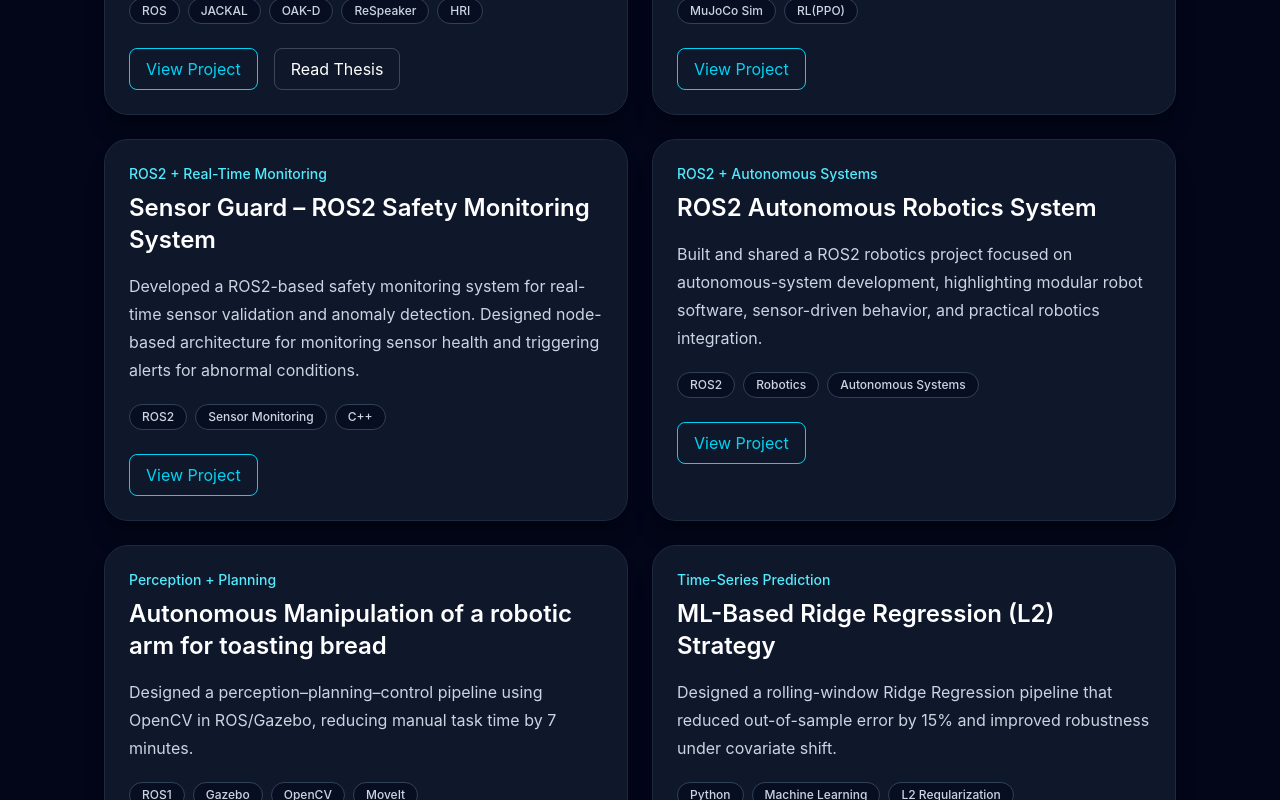
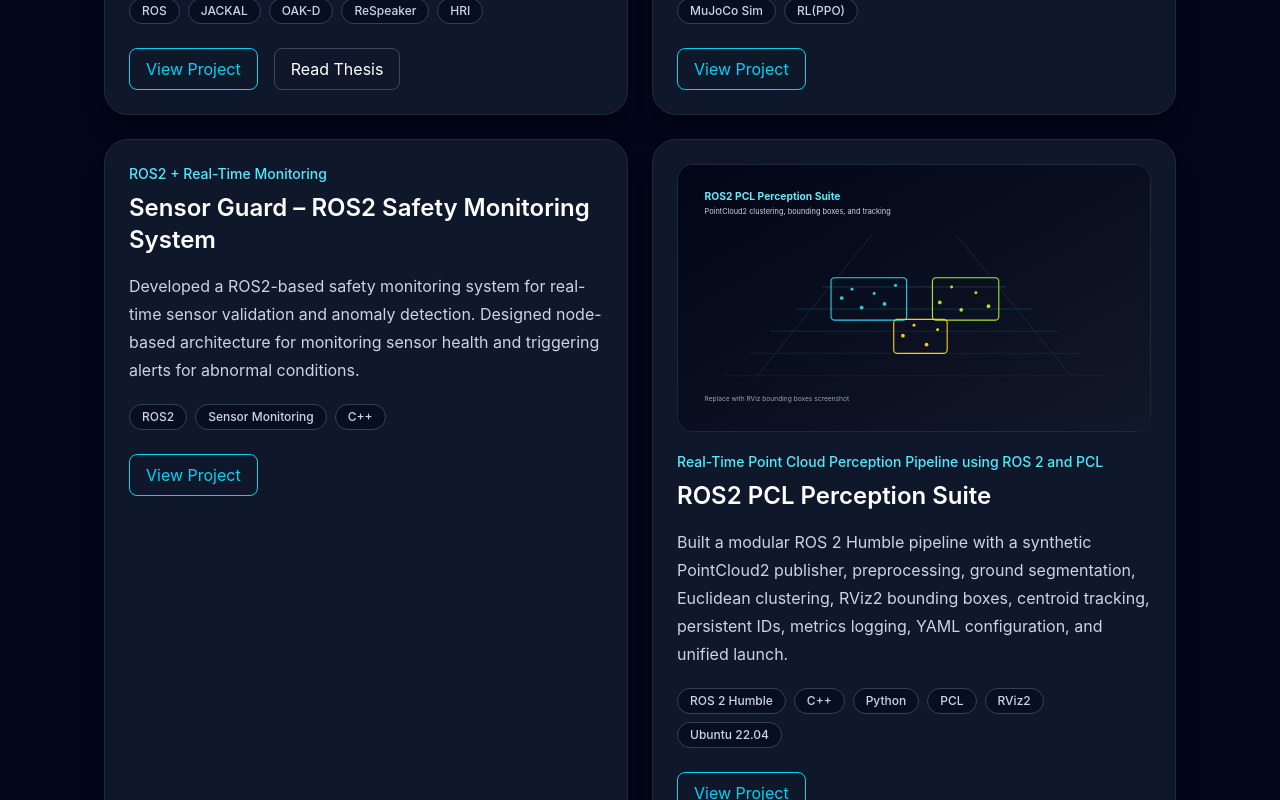
Before and after one commit to ninad164/my-portfolio, a React (Vite) app: page / in a window 1280 px wide. Shown: the part 1440-2240 px from the top of the page. Built offline with nearby package versions, Linux system fonts and the light colour scheme.

Commit message:
Add ROS2 PCL perception project to portfolio

```diff
--- a/src/App.jsx
+++ b/src/App.jsx
@@ -26,12 +26,14 @@ export default function RoboticsPortfolio() {
       link: "https://github.com/ninad164/sensor-guard-ros2",
     },
     {
-      title: "ROS2 Autonomous Robotics System",
-      subtitle: "ROS2 + Autonomous Systems",
+      title: "ROS2 PCL Perception Suite",
+      subtitle: "Real-Time Point Cloud Perception Pipeline using ROS 2 and PCL",
       description:
-        "Built and shared a ROS2 robotics project focused on autonomous-system development, highlighting modular robot software, sensor-driven behavior, and practical robotics integration.",
-      tech: ["ROS2", "Robotics", "Autonomous Systems"],
-      link: "https://www.linkedin.com/posts/ninadalurkar_ros2-robotics-autonomoussystems-share-7463675145509933057-P4f8",
+        "Built a modular ROS 2 Humble pipeline with a synthetic PointCloud2 publisher, preprocessing, ground segmentation, Euclidean clustering, RViz2 bounding boxes, centroid tracking, persistent IDs, metrics logging, YAML configuration, and unified launch.",
+      tech: ["ROS 2 Humble", "C++", "Python", "PCL", "RViz2", "Ubuntu 22.04"],
+      link: "https://github.com/ninad164/ros2-pcl-perception-suite",
+      thumbnail: "/projects/ros2-pcl-perception-suite-thumbnail.svg",
+      preview: "/projects/ros2-pcl-perception-suite-preview.svg",
     },
     {
       title: "Autonomous Manipulation of a robotic arm for toasting bread",
@@ -183,8 +185,29 @@ export default function RoboticsPortfolio() {
       {projects.map((project) => (
         <div
           key={project.title}
-          className="rounded-3xl border border-slate-800 bg-slate-900 p-6 shadow-xl shadow-black/20 transition hover:-translate-y-1 hover:border-slate-700"
+          className="group rounded-3xl border border-slate-800 bg-slate-900 p-6 shadow-xl shadow-black/20 transition hover:-translate-y-1 hover:border-slate-700"
         >
+          {project.thumbnail && (
+            <div className="mb-5 overflow-hidden rounded-2xl border border-slate-800 bg-slate-950">
+              <div className="relative aspect-video">
+                <img
+                  src={project.thumbnail}
+                  alt={`${project.title} thumbnail`}
+                  className={`absolute inset-0 h-full w-full object-cover transition duration-300 ${
+                    project.preview ? "group-hover:opacity-0" : ""
+                  }`}
+                />
+                {project.preview && (
+                  <img
+                    src={project.preview}
+                    alt={`${project.title} preview`}
+                    className="absolute inset-0 h-full w-full object-cover opacity-0 transition duration-300 group-hover:opacity-100"
+                  />
+                )}
+              </div>
+            </div>
+          )}
+
           <p className="text-sm font-medium text-cyan-300">
             {project.subtitle}
           </p>
```
Also changed, not shown: public/projects/ros2-pcl-perception-suite-preview.svg (added), public/projects/ros2-pcl-perception-suite-thumbnail.svg (added).
